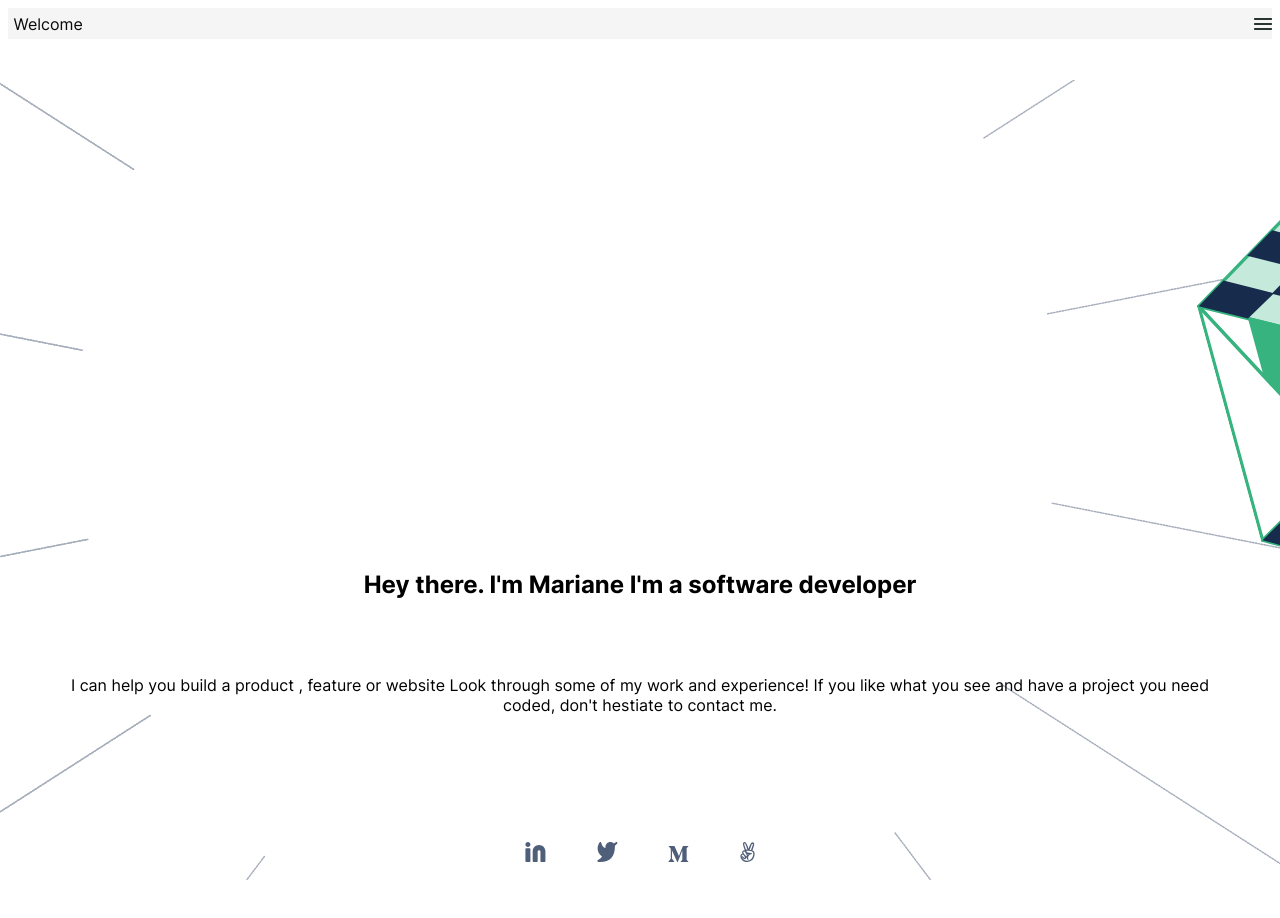
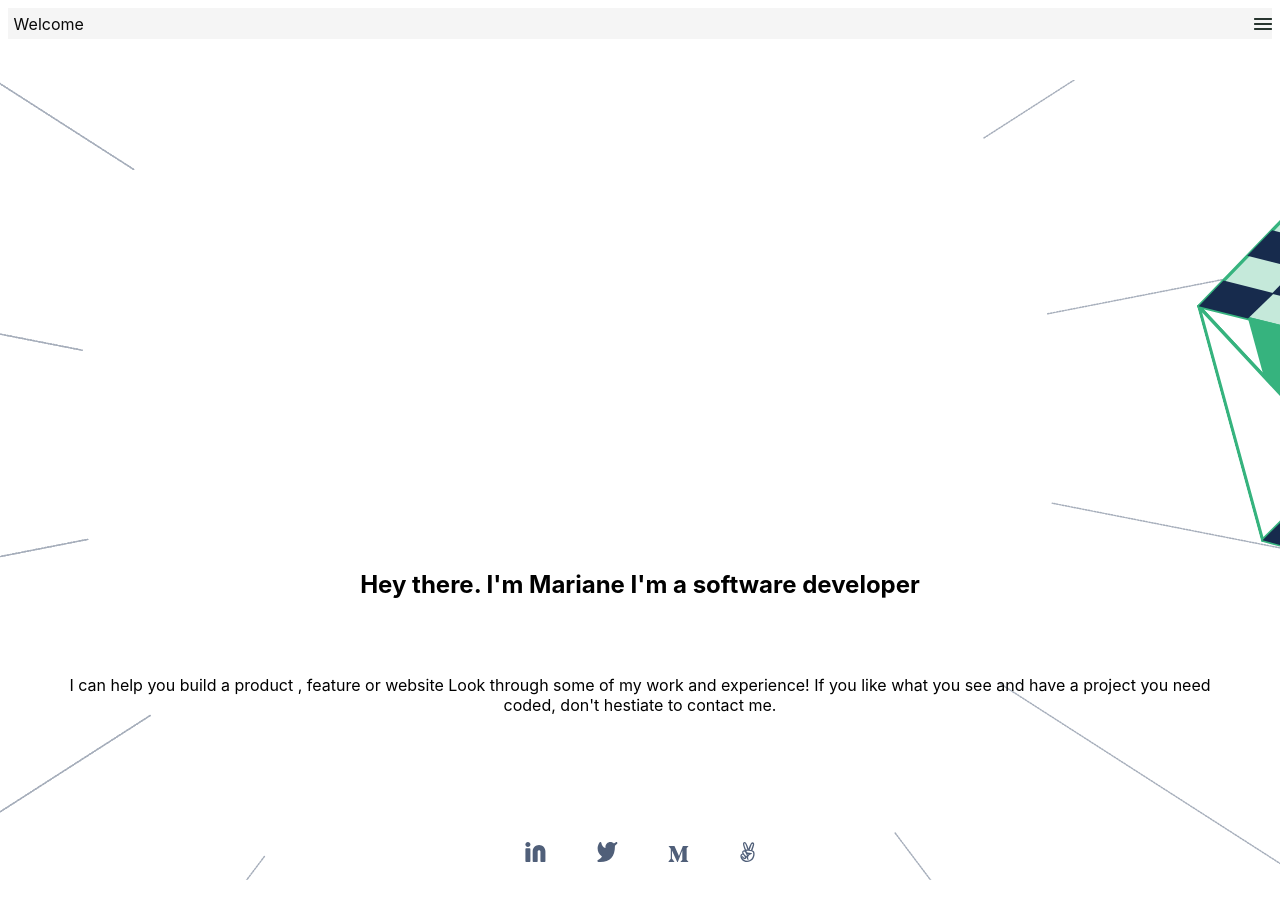
Before and after one commit to cancelei/Portfolio-Glauber, a plain HTML site: page index.html in a window 1280 px wide. Shown: the top 918 px of the page. Drawn offline with Linux system fonts and the light colour scheme.

Commit message:
Update CSS File - Linter Fixes 5

```diff
--- a/style.css
+++ b/style.css
@@ -5,12 +5,12 @@
 } */
 
 @font-face {
-  font-family: Inter;
+  font-family: Inter, serif;
   src: url("./Assets/Images/InterFont.ttf");
 }
 
 body {
-  font-family: Inter;
+  font-family: Inter, serif;
 }
 
 .imgmain {
```
